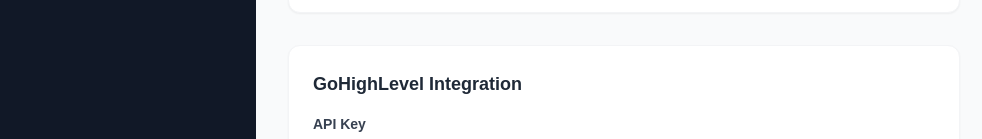
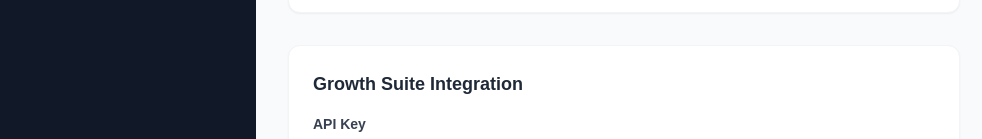
Before and after one commit to losched16/parent-volunteer, a Next.js app: page /admin/settings in a window 1280 px wide. Shown: the part 421-560 px from the top of the page, without its empty margins (0-982 px from the left). Built offline with nearby package versions, Linux system fonts and the light colour scheme; no server answers; sample sign-in values are in the browser's storage.

Commit message:
Update page.tsx

```diff
--- a/app/admin/settings/page.tsx
+++ b/app/admin/settings/page.tsx
@@ -86,7 +86,7 @@
 
         {/* GHL Settings */}
         <div className="card p-6">
-          <h2 className="section-title mb-4">GoHighLevel Integration</h2>
+          <h2 className="section-title mb-4">Growth Suite Integration</h2>
           <div className="space-y-4">
             <div>
               <label className="label">API Key</label>
```
